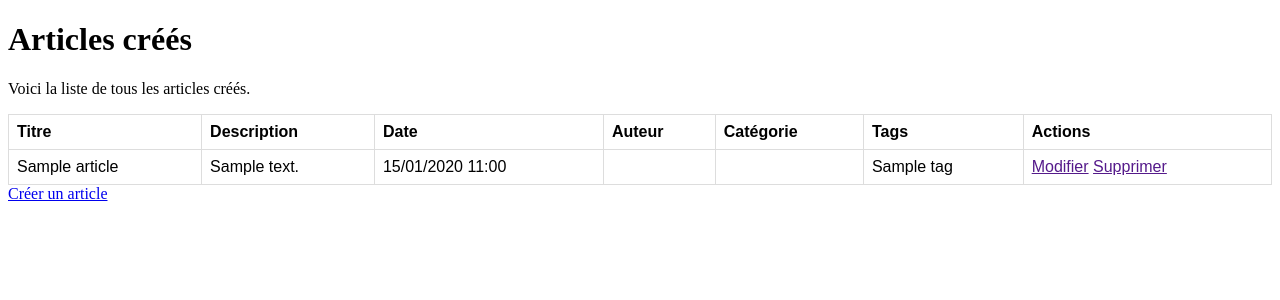
After one commit to MartinPJB/BLOG_CMS, a PHP site: the page made by Themes/default/Back/templates/pages/Articles/list.html.twig in a window 1280 px wide. The commit adds this page. Shown: the top 300 px of the page. Run offline with PHP 8.4, Linux system fonts and the light colour scheme; the template is opened without the code that fills it: most values are stand-ins (such as "Sample title", 1, 10 or a date in 2020); some libraries are stand-ins or nearby versions.

```diff
--- /dev/null
+++ b/Themes/default/Back/public/css/index.css
@@ -0,0 +1,15 @@
+table {
+  font-family: arial, sans-serif;
+  border-collapse: collapse;
+  width: 100%;
+}
+
+td, th {
+  border: 1px solid #dddddd;
+  text-align: left;
+  padding: 8px;
+}
+
+tr:nth-child(even) {
+  background-color: #dddddd;
+}
--- /dev/null
+++ b/Themes/default/Back/templates/index.html.twig
@@ -0,0 +1,45 @@
+{#
+  Name: index.html.twig
+  Path: default/Front/templates/index.html.twig
+
+  Global variables:
+    - {@string} site_name: Website's name
+    - {@string} site_description: Website's description
+    - {@string} site_root: Website's root
+    - {@string} site_language: Website's language
+    - {@string} site_default_route: Website's default route
+    - {@array} session: Session's variables
+    - {@array} errors: Contains errors to display
+#}
+
+{# HTML #}
+<!DOCTYPE html>
+<html lang="{{ site_language }}">
+	<head>
+		<meta charset="UTF-8">
+		<meta name="viewport" content="width=device-width, initial-scale=1.0">
+		<title>{{ site_name }} - Admin - {% block title %}{% endblock %}</title>
+
+    {# Base #}
+    <base href="{{ site_root }}">
+
+    {# JS and CSS blocks #}
+    <link rel="stylesheet" href="public/back/css/index.css">
+
+    {% block stylesheet %}{% endblock %}
+    {% block javascript %}{% endblock %}
+	</head>
+
+	<body>
+    {# Menu
+    {% include "navigation/menu.html.twig" %} #}
+
+    {# Display errors if defined #}
+    {% include "misc/errors.html.twig" %}
+
+    {# Display content #}
+    <main>
+		  {% block content %}{% endblock %}
+    </main>
+	</body>
+</html>
--- /dev/null
+++ b/Themes/default/Back/templates/misc/errors.html.twig
@@ -0,0 +1,12 @@
+{#
+  Name: errors.html.twig
+  Path: default/Front/templates/misc/errors.html.twig
+#}
+
+{% if errors is defined %}
+	<ul class="errors">
+		{% for erreur in errors %}
+			<li>{{ erreur }}</li>
+		{% endfor %}
+	</ul>
+{% endif %}
--- /dev/null
+++ b/Themes/default/Back/templates/pages/Admin/index.html.twig
@@ -0,0 +1,4 @@
+{#
+  Name: index.html.twig
+  Path: default/Back/templates/pages/Admin/index.html.twig
+#}
--- /dev/null
+++ b/Themes/default/Back/templates/pages/Articles/list.html.twig
@@ -0,0 +1,78 @@
+{#
+  Name: list.html.twig
+  Path: default/Back/templates/pages/Articles/list.html.twig
+
+  Variables:
+    - {@array} articles: Articles list to display:
+      - {@object} article: Article to display:
+        - {@object} image: Image to display:
+          - {@string} path: Image path
+          - {@string} alt: Image alt
+        - {@string} title: Article title
+        - {@string} description: Article description
+        - {@string} date: Article date
+        - {@string} author: Article author
+        - {@object} category: Article category:
+          - {@string} name: Category name
+        - {@array} tags: Article tags list
+#}
+{% extends "index.html.twig" %}
+
+{# Set title #}
+{% block title %}Articles{% endblock %}
+
+{# Set content #}
+{% block content %}
+  <h1>Articles créés</h1>
+  <p>Voici la liste de tous les articles créés.</p>
+
+  <table>
+    <thead>
+      <tr>
+        <th>Titre</th>
+        <th>Description</th>
+        <th>Date</th>
+        <th>Auteur</th>
+        <th>Catégorie</th>
+        <th>Tags</th>
+        <th>Actions</th>
+      </tr>
+    </thead>
+    <tbody>
+      {# Display each articles #}
+      {% for article in articles|sort((a, b) => date(a.getDate()) - date(b.getDate())) %}
+        {# Variables #}
+        {% set title = article.getTitle() %}
+        {% set description = article.getDescription() %}
+        {% set date = article.getDate() %}
+        {% set author = article.getAuthor() %}
+        {% set category = article.getCategory() %}
+        {% set tags = article.getTags() %}
+
+        <tr>
+          <td>{{ title }}</td>
+          <td>{{ description }}</td>
+          <td>{{ date|date("d/m/Y H:i", "Europe/Paris") }}</td>
+          <td>{{ author.getUsername() }}</td>
+          <td>{{ category.getName() }}</td>
+          <td>
+            {% for tag in tags %}
+              {{ tag }}
+            {% endfor %}
+          </td>
+          <td>
+            <a href="">Modifier</a>
+            <a href="">Supprimer</a>
+          </td>
+        </tr>
+      {% else %}
+        <tr>
+          <td colspan="8">Aucun article n'a été publié.</td>
+        </tr>
+      {% endfor %}
+    </tbody>
+  </table>
+
+  <a href="admin/articles/create">Créer un article</a>
+
+{% endblock %}
```
Also changed, not shown: Controller/AdminController.php (added, +84 -0 lines), Core/Controller/ControllerBase.php (+12 -12 lines), Themes/default/Back/templates/pages/Articles/create.html.twig (added, +19 -0 lines), routes.php (+7 -0 lines).
